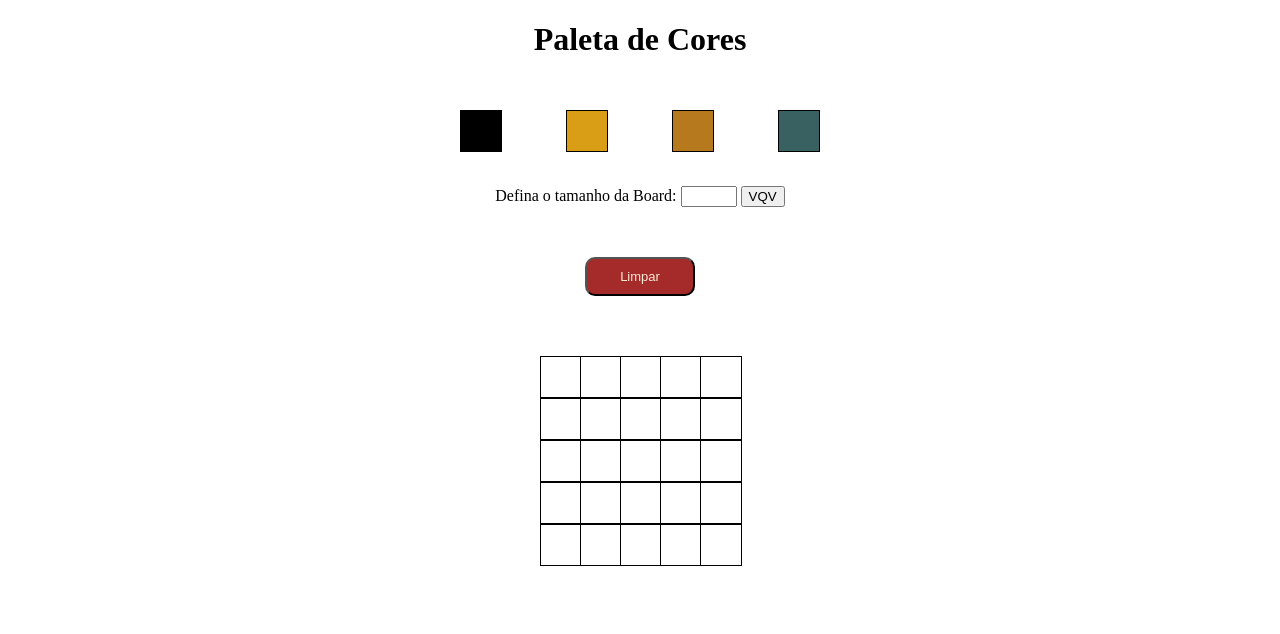
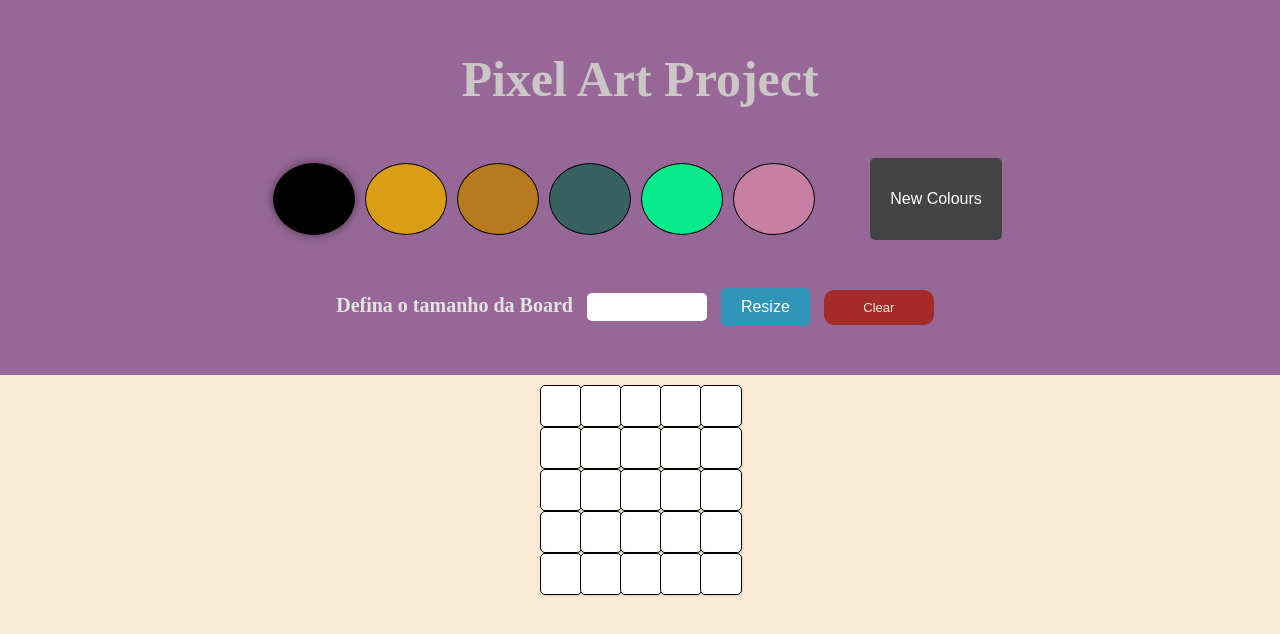
Before and after one commit to humbertodutra/Trybe-Pixel-Art, a website: page index.html in a window 1280 px wide. Drawn offline with Linux system fonts and the light colour scheme.

Commit message:
new style

```diff
--- a/index.html
+++ b/index.html
@@ -1,34 +1,34 @@
 <!DOCTYPE html>
 <html lang="en">
   <head>
-    <meta charset="UTF-8">
-    <meta http-equiv="X-UA-Compatible" content="IE=edge">
-    <meta name="viewport" content="width=device-width, initial-scale=1.0">
-
+    <meta charset="UTF-8" />
     <link rel="stylesheet" href="style.css" />
-
-    <title>Document</title>
   </head>
   <body>
+    <main>
+      <div class="div-of-buttons">
+        <h1 id="title">Pixel Art Project</h1>
 
-        <h1 id='title'>Paleta de Cores </h1>
+        <div id="color-palette">
+          <div class="color selected"></div>
+          <div class="color"></div>
+          <div class="color"></div>
+          <div class="color"></div>
+          <div class="color"></div>
+          <div class="color"></div>
+          <button id="new-colours">New Colours</button>
+        </div>
 
-        <div id='color-palette'>
+        <label id="labelInput" for="board-size"
+          >Defina o tamanho da Board</label
+        >
+        <input id="board-size" type="number" min="1" max="50" />
+        <button id="generate-board">Resize</button>
+        <button id="clear-board">Clear</button>
+      </div>
 
-            <div class="color selected"> </div>
-            <div class="color"> </div>
-            <div class="color"> </div>
-            <div class="color"> </div>
-
-        </div>
-        <label for="board-size">Defina o tamanho da Board:</label>
-        <input id="board-size" type="number" min="1" max="50">
-        <button id="generate-board">VQV</button> <br>
-        <button id="clear-board">Limpar</button>
-
-
+      <div id="pixel-div">
         <div id="pixel-board">
-
           <div class="pixel"></div>
           <div class="pixel"></div>
           <div class="pixel"></div>
@@ -55,11 +55,9 @@
           <div class="pixel"></div>
           <div class="pixel"></div>
         </div>
-
-
+      </div>
+    </main>
 
     <script src="script.js"></script>
-
-
   </body>
 </html>
--- a/script.js
+++ b/script.js
@@ -1,8 +1,8 @@
 const paletaDeCores = document.querySelectorAll('.color');
-console.log(paletaDeCores[0]);
 let colorSelected = 'black';
 const quadroDeCores = document.getElementById('pixel-board');
 const btnClean = document.getElementById('clear-board');
+const btnNewColor = document.getElementById('new-colours');
 
 btnClean.addEventListener('click', () => {
   const pixel = document.querySelectorAll('.pixel');
@@ -10,7 +10,7 @@ btnClean.addEventListener('click', () => {
     const element = pixel[index];
     element.style.backgroundColor = 'white';
   }
-  console.log(pixel.length);
+
 });
 
 quadroDeCores.addEventListener('click', (e) => {
@@ -22,13 +22,14 @@ function selectColor(e) {
   document.getElementsByClassName('selected')[0].classList.remove('selected');
   g.classList.add('selected');
   colorSelected = e.target.style.backgroundColor;
-  console.log(colorSelected);
 }
 
 paletaDeCores[0].addEventListener('click', selectColor);
 paletaDeCores[1].addEventListener('click', selectColor);
 paletaDeCores[2].addEventListener('click', selectColor);
 paletaDeCores[3].addEventListener('click', selectColor);
+paletaDeCores[4].addEventListener('click', selectColor);
+paletaDeCores[5].addEventListener('click', selectColor);
 
 function gerarCor() {
   const r = Math.random() * 255;
@@ -43,13 +44,25 @@ function loadColors() {
   paletaDeCores[1].style.backgroundColor = gerarCor();
   paletaDeCores[2].style.backgroundColor = gerarCor();
   paletaDeCores[3].style.backgroundColor = gerarCor();
+  paletaDeCores[4].style.backgroundColor = gerarCor();
+  paletaDeCores[5].style.backgroundColor = gerarCor();
 }
+
+btnNewColor.addEventListener('click', () => {
+  paletaDeCores[0].style.backgroundColor = gerarCor();
+  paletaDeCores[1].style.backgroundColor = gerarCor();
+  paletaDeCores[2].style.backgroundColor = gerarCor();
+  paletaDeCores[3].style.backgroundColor = gerarCor();
+  paletaDeCores[4].style.backgroundColor = gerarCor();
+  paletaDeCores[5].style.backgroundColor = gerarCor();
+});
 
 const input = document.getElementById('board-size');
 const vqv = document.getElementById('generate-board');
 
 function deleteBoard() {
   const pixels = document.querySelectorAll('.pixel');
+  console.log(pixels.length);
   if (pixels.length > 0) {
     for (let i = 0; i < pixels.length; i += 1) {
       pixels[i].remove();
@@ -65,8 +78,8 @@ function verify(value) {
 function newBoard() {
   const { value } = input;
   const newValue = verify(value);
-  if (value === '') {
-    alert('Board inválido!');
+  if (value === '' || value > 50 || value < 5) {
+    alert('Invalid Board, please put values between 5 and 50 !');
   } else {
     quadroDeCores.style = `grid-template-columns: repeat(${newValue}, 40px);`;
     for (let index = 0; index < (newValue * newValue); index += 1) {
--- a/style.css
+++ b/style.css
@@ -1,24 +1,36 @@
 body {
   text-align: center;
+  margin: 0;
+  background-color: antiquewhite;
 }
 
+main {
+  display: flex;
+  flex-direction: column;
+}
 
-.color {
-  margin: 30px;
-  width: 40px;
-  height: 40px;
-  border: black solid 1px;
-  display: inline-block;
+h1 {
+  font-size: 50px;
+  color: rgb(204, 199, 199);
+  margin-top: 50px;
+  margin-bottom: 0px;
 }
 
 .pixel {
   width: 40px;
   height: 40px;
-  border-style: solid;
-  border-color: black;
-  border-width: 1px;
+  border: 1px solid black;
   background-color: white;
   display: inline-block;
+  box-shadow: 1px 1px 2px rgba(0, 0, 0, 0.1);
+  border-radius: 5px;
+  cursor: pointer;
+  transition: all 0.3s ease-in-out;
+}
+
+.pixel:hover {
+  box-shadow: 2px 2px 4px rgba(0, 0, 0, 0.2);
+  transform: translateY(-2px);
 }
 
 #pixel-board {
@@ -27,7 +39,18 @@ body {
   grid-template-columns: repeat(5, 40px);
   justify-content: center;
   max-height: 50;
+  background-color: aqua;
+  width: 0%;
+}
 
+#pixel-div {
+  display: flex;
+  flex-direction: column;
+  align-items: center;
+  justify-content: center;
+  background-color: antiquewhite;
+  width: 100%;
+  height: 100%;
 }
 
 
@@ -47,3 +70,85 @@ body {
 #clear-board:hover {
   background-color: black;
 }
+
+#new-colours {
+  padding: 10px 20px;
+  background-color: rgb(68, 68, 68);
+  color: white;
+  border: none;
+  border-radius: 5px;
+  font-size: 16px;
+  cursor: pointer;
+  margin-left: 50px;
+  transition: all 0.3s ease-in-out;
+}
+
+#new-colours:hover {
+  background-color: rgb(71, 71, 117);
+  transform: translateY(-2px);
+}
+
+
+#color-palette {
+  margin-top: 50px;
+  display: flex;
+  justify-content: center;
+}
+
+.color {
+  width: 80px;
+  height: 70px;
+  border: 1px solid black;
+  margin: 5px;
+  border-radius: 50%;
+  cursor: pointer;
+  transition: all 0.3s ease-in-out;
+}
+
+.color:hover {
+  transform: scale(1.1);
+  box-shadow: 2px 2px 4px rgba(0, 0, 0, 0.2);
+}
+
+.selected {
+  box-shadow: 0px 0px 10px rgba(0, 0, 0, 0.5);
+}
+
+
+button {
+  padding: 10px 20px;
+  background-color: rgb(48, 148, 182);
+  color: white;
+  border: none;
+  border-radius: 5px;
+  font-size: 16px;
+  cursor: pointer;
+  margin-right: 10px;
+}
+
+button:hover {
+  background-color: rgb(71, 71, 117);
+}
+
+.div-of-buttons {
+  text-align: center;
+  background-color: rgb(151, 104, 151);
+  margin-top: 0px;
+}
+
+
+#labelInput {
+  font-size: 20px;
+  margin-right: 10px;
+  color: rgb(228, 227, 227);
+  font-weight: bold;
+}
+
+#board-size {
+  width: 100px;
+  padding: 5px 10px;
+  margin-right: 10px;
+  border: none;
+  border-radius: 5px;
+  font-size: 16px;
+}
```
Also changed, not shown: 1 other file. Lines whose indentation alone changed are shown as unchanged.
